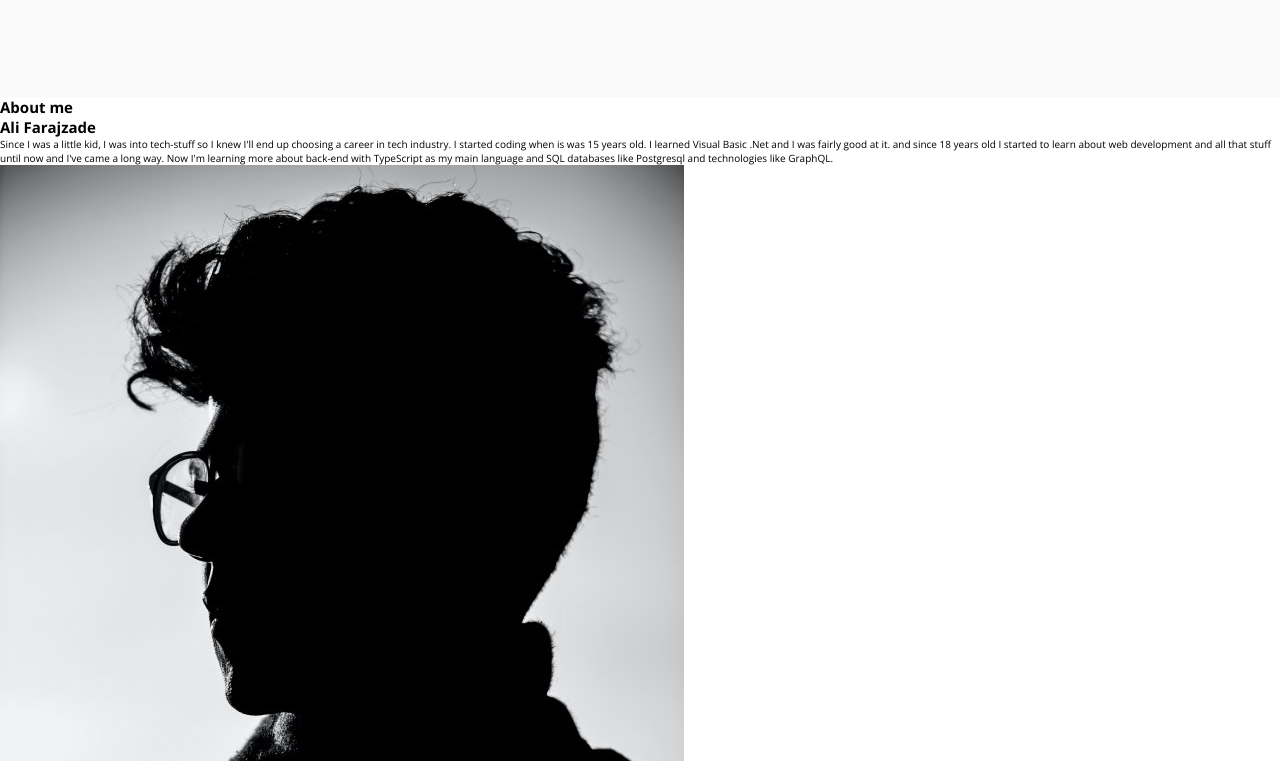
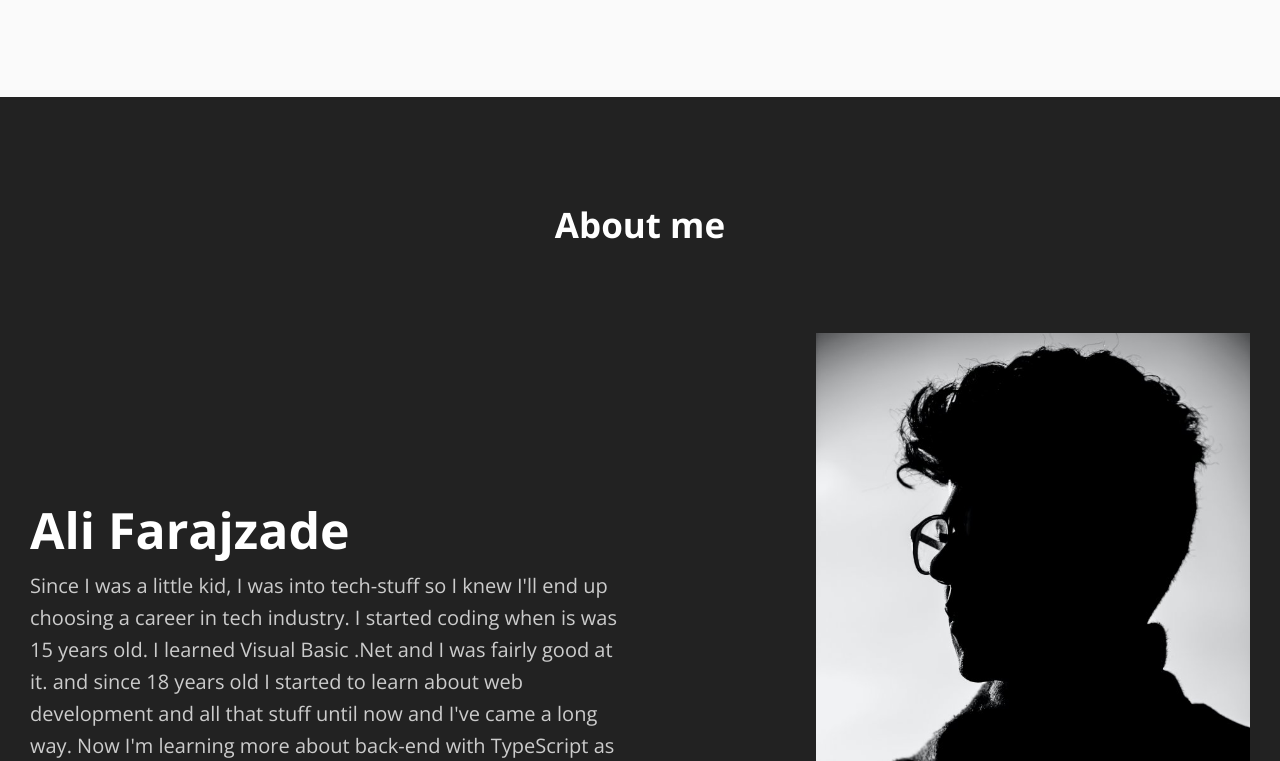
Before and after one commit to AliFarajzade/portfolio, a website built with Parcel: page src/index.html in a window 1280 px wide. Shown: the part 5279-6040 px from the top of the page. Built offline with nearby package versions, Linux system fonts and the light colour scheme; files whose address does not match are found by name.

Commit message:
Create styles file for about.

```diff
--- /dev/null
+++ b/src/sass/components/_about.scss
@@ -0,0 +1,52 @@
+.about {
+    background-color: #222;
+    padding: 10rem 3rem;
+    line-height: 1.6;
+
+    .container {
+        display: grid;
+        grid-template-columns: repeat(2, 1fr);
+        align-items: center;
+        column-gap: 2rem;
+
+        @include respond(tab-port) {
+            grid-template-columns: 1fr;
+            justify-items: center;
+        }
+    }
+
+    &__heading {
+        @include respond(tab-port) {
+            order: -2;
+        }
+        text-align: center;
+        color: white;
+        margin-bottom: 8rem;
+        font-size: 3.5rem;
+        grid-column: 1 / -1;
+        width: 100%;
+    }
+    &__content {
+        color: white;
+    }
+
+    &__name {
+        font-size: 5rem;
+    }
+    &__text {
+        @include respond(tab-port) {
+            max-width: 520px;
+        }
+        font-size: 2rem;
+        color: #ccc;
+    }
+
+    &__image {
+        @include respond(tab-port) {
+            order: -1;
+            justify-self: unset;
+        }
+        max-height: 65rem;
+        justify-self: end;
+    }
+}
--- a/src/sass/main.scss
+++ b/src/sass/main.scss
@@ -10,6 +10,7 @@
 @import 'components/scroll_down';
 @import 'components/infinite_carousel';
 @import 'components/projects';
+@import 'components/about';
 
 .container {
     max-width: $max-screen-width;
```
